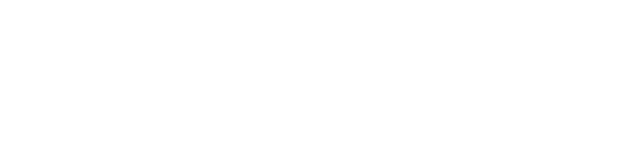
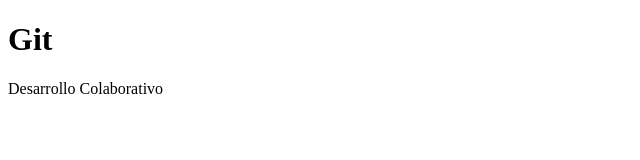
Before and after one commit to javier192/curso-git, a plain HTML site: page index.html in a window 1280 px wide. Shown: the whole page, without its empty margins (0-640 px from the left). Drawn offline with Linux system fonts and the light colour scheme.

Commit message:
estructura: header

```diff
--- a/index.html
+++ b/index.html
@@ -7,6 +7,10 @@
     <title>Git Desarrollo Colaborativo</title>
 </head>
 <body>
+    <header>
+        <h1>Git</h1>
+        <p>Desarrollo Colaborativo</p>
+    </header>
 
 </body>
 </html>
```
